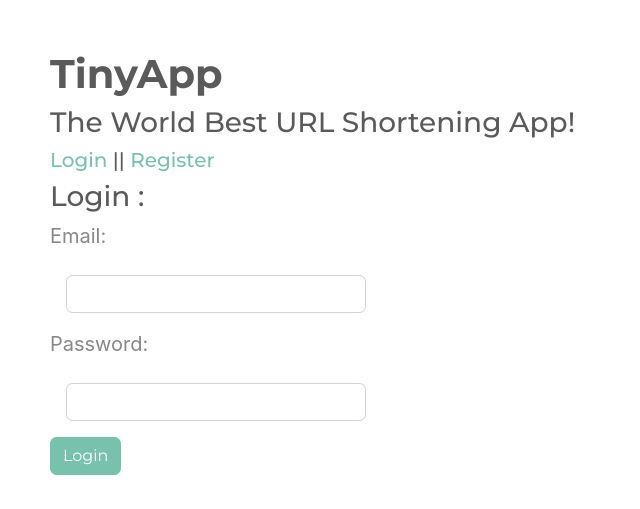
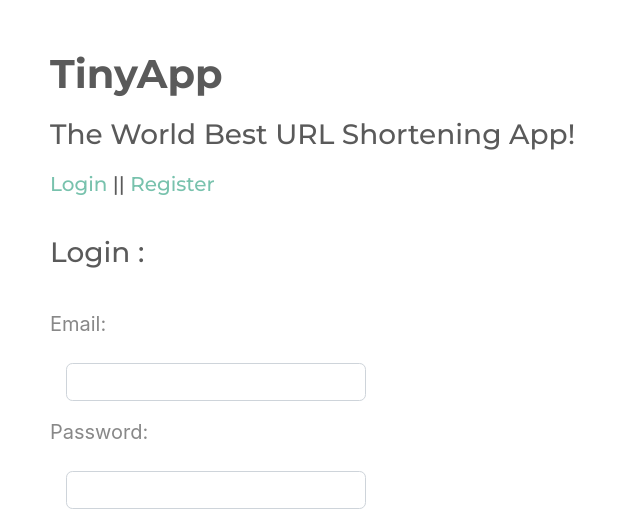
Before and after one commit to isaacsmitty/TinyApp, a Node server app: page /login in a window 1280 px wide. Shown: the top 509 px of the page, without its empty margins (0-640 px from the left). Run offline with Node 20, Linux system fonts and the light colour scheme; some libraries are stand-ins or nearby versions.

Commit message:
fixed a bug with login, changed styling (page spacing)

```diff
--- a/express_server.js
+++ b/express_server.js
@@ -120,7 +120,7 @@ app.get('/login', (request, response) => {
 app.post('/login', (request, response) => {
   const objectID = checkDBForEmail(request.body.email)
   if (!objectID) {
-    response.send ('403 : Invalid Email');
+    response.status(403).send('<html><body><h1><b>Invalid Email. Please try again.</b></1></body></html>');
   } else if (bcrypt.compareSync(request.body.password, objectID.password)) {
     request.session.user_id = objectID.id;
     response.redirect('/urls');
--- a/views/login.ejs
+++ b/views/login.ejs
@@ -17,7 +17,7 @@
   <body style="font-size:20px; padding:50px;">
 
 
-    <h3>Login :</h3>
+    <h3 style="margin-top: 40px; margin-bottom: 40px">Login :</h3>
 
   <table>
      <tr>
--- a/views/partials/_header.ejs
+++ b/views/partials/_header.ejs
@@ -1,12 +1,12 @@
 <header>
   <h1> <strong> TinyApp </strong> </h1>
-  <h3> The World Best URL Shortening App! </h3>
+  <h3 style="margin-top: 20px; margin-bottom: 20px"> The World Best URL Shortening App! </h3>
 
   <% if(user){ %>
 
-    <h4>Logged in as <%=user.email%></h4>
+    <h4 style="margin-top: 20px; margin-bottom: 20px">Logged in as <%=user.email%></h4>
 
-    <form class="form-inline" action="/logout" method="POST">
+    <form style="margin-top: 30px; margin-bottom: 40px"class="form-inline" action="/logout" method="POST">
               <button type="submit" class="btn btn-primary">Logout</button>
           </form>
 
--- a/views/registration.ejs
+++ b/views/registration.ejs
@@ -18,7 +18,7 @@
 
 
 
-    <h3> Create Account :</h3>
+    <h3 style="margin-top: 40px; margin-bottom: 40px"> Create Account :</h3>
 
 
 
--- a/views/urls_index.ejs
+++ b/views/urls_index.ejs
@@ -16,7 +16,7 @@
     <body style="font-size:20px; padding:50px;">
 
       <p>
-        <h5><a href="http://127.0.0.1:8080/urls/new">Create a <strong>TinyURL</strong></a></h5>
+        <h5 style="margin-top: 40px; margin-bottom: 40px"><a href="http://127.0.0.1:8080/urls/new">Create a <strong>TinyURL</strong></a></h5>
       </p>
         <h4>My URLs</h4>
       <p>
```
Also changed, not shown: 1 other file.
